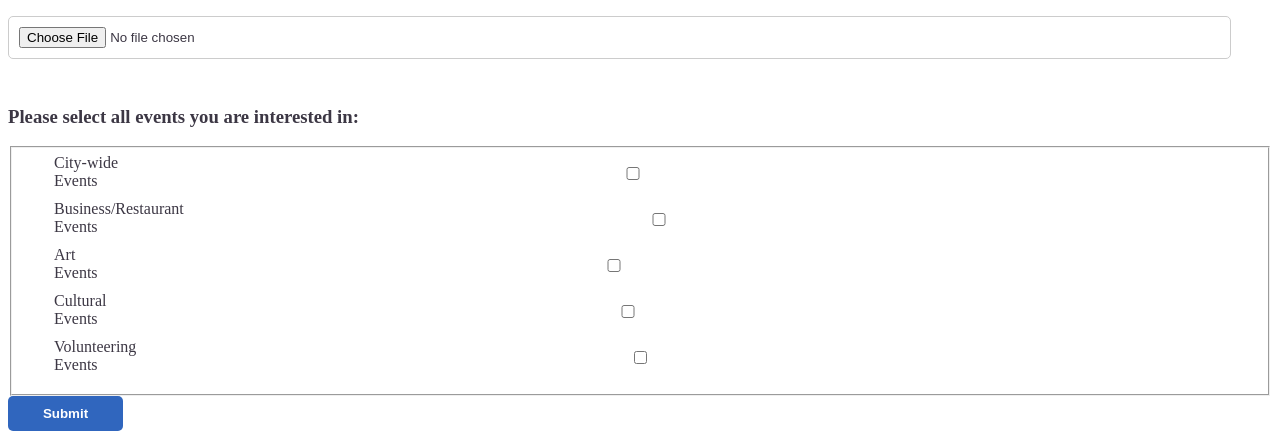
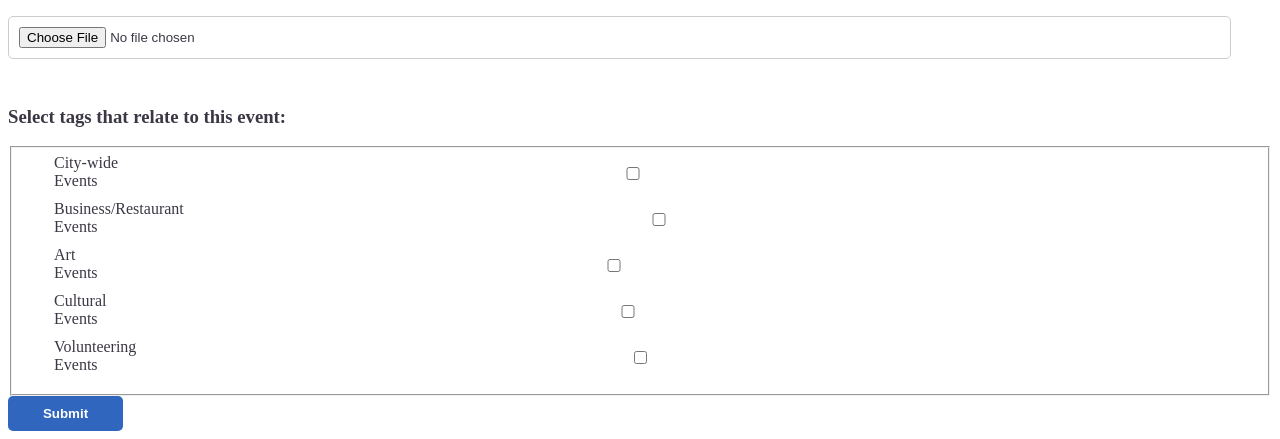
Before and after one commit to Isabella-Stone/CS555-Agile_Project, a Node server app: page /attractions/create in a window 1280 px wide. Shown: the part 609-1048 px from the top of the page. Run offline with Node 20, Linux system fonts and the light colour scheme; the visitor is signed in with stand-in values (Sample User, id 1); some libraries are stand-ins or nearby versions.

Commit message:
Fixed title for tag question

```diff
--- a/views/createAttraction.handlebars
+++ b/views/createAttraction.handlebars
@@ -31,7 +31,7 @@
         >
         <br/>
 
-                <h3>Please select all events you are interested in:</h3>
+                <h3>Select tags that relate to this event:</h3>
 
     <fieldset>
         <div class = "check">
--- a/views/editAttractions.handlebars
+++ b/views/editAttractions.handlebars
@@ -50,7 +50,7 @@
         >
         <br/>
 
-            <h3>Please select all events you are interested in:</h3>
+            <h3>Select tags that relate to this event:</h3>
 
     <fieldset>
         <div class = "check">
```
